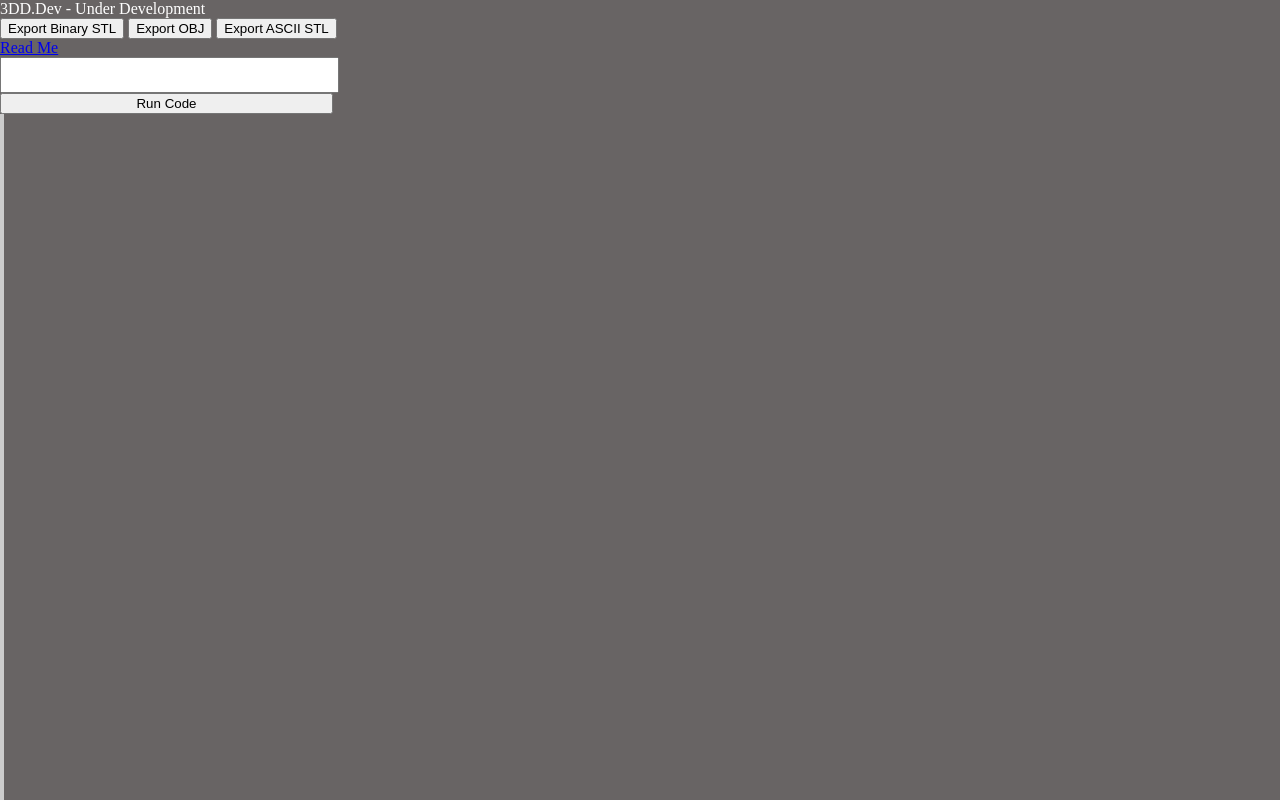
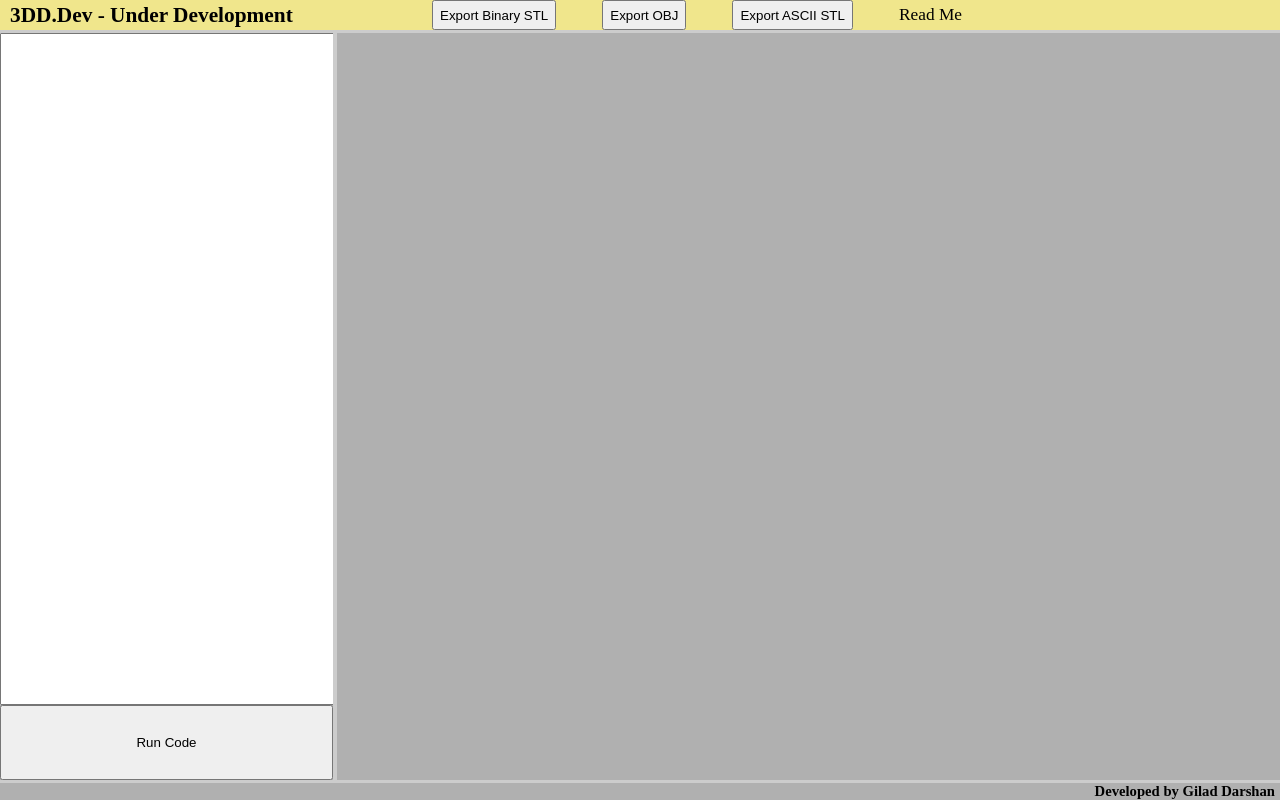
Before and after one commit to giladdarshan/3dd.dev, a plain HTML site: page index.html in a window 1280 px wide. Drawn offline with nearby package versions, Linux system fonts and the light colour scheme.

Commit message:
Add files via upload

```diff
--- a/css/index.css
+++ b/css/index.css
@@ -5,8 +5,8 @@ div {
     display: block;
 }
 #body {
-    background-color: rgb(104, 100, 100);
-    color: #fff;
+    background-color: #B0B0B0;
+    color: #000;
     width: 100%;
     height: 100%;
     margin: 0;
@@ -17,22 +17,44 @@ div {
     display: flex;
     flex-direction: column;
 }
-#controlBar {
+#body a {
+    color: #000;
+    text-decoration: none;
+}
+#headerDiv {
     background-color: khaki;
     height: 30px;
     flex-shrink: 0;
     display: inline-flex;
+    border-bottom: 3px solid #ccc;
 }
-#header {
+#titleDiv {
     color: #000;
     font-weight: bold;
     vertical-align: middle;
     margin-left: 10px;
     font-size: 16pt;
-    width: 500px;
+    /* width: 500px; */
+    width: 30%;
     line-height: 23pt;
+    align-self: center;
 }
-#mainBody {
+#controlButtons {
+    display: inline-flex;
+    width: 40%;
+    justify-content: space-evenly;
+}
+#controlButtons button {
+    margin-right: 5px;
+}
+#linksDiv {
+    display: inline-flex;
+    /* justify-content: center; */
+    align-items: center;
+    width: 30%;
+    font-size: 13pt;
+}
+#bodyDiv {
     margin: 0;
     padding: 0;
     display: inline-flex;
@@ -80,3 +102,15 @@ div {
     width: 100px;
     height: 100px;
 }
+#footerDiv {
+    background-color: #B0B0B0;
+    border-top: 3px solid #ccc;
+    height: 25px;
+    font-size: 11pt;
+    display: flex;
+    flex-direction: row-reverse;
+}
+#contactDetails {
+    margin-right: 5px;
+    font-weight: bold;
+}
```
